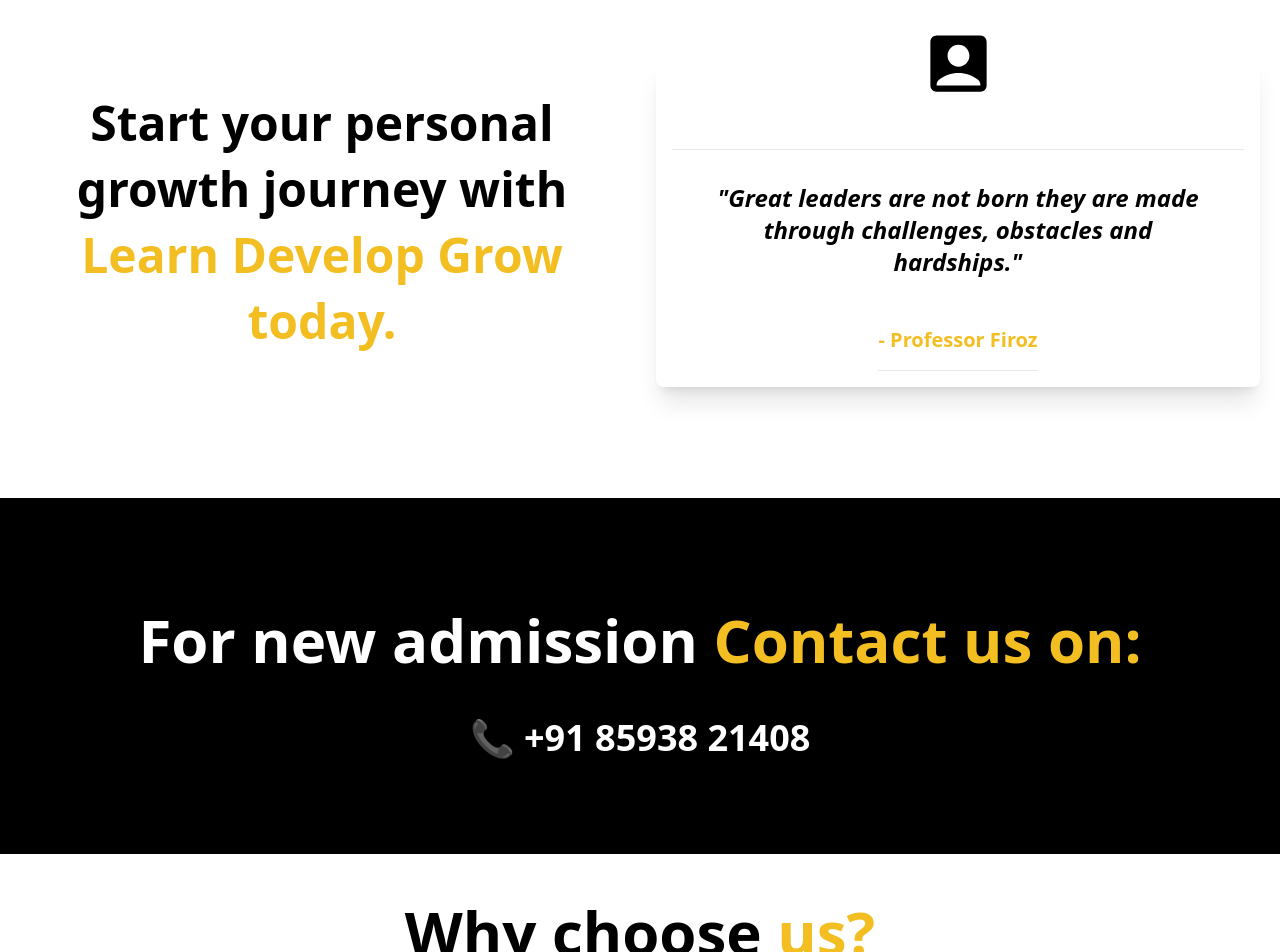
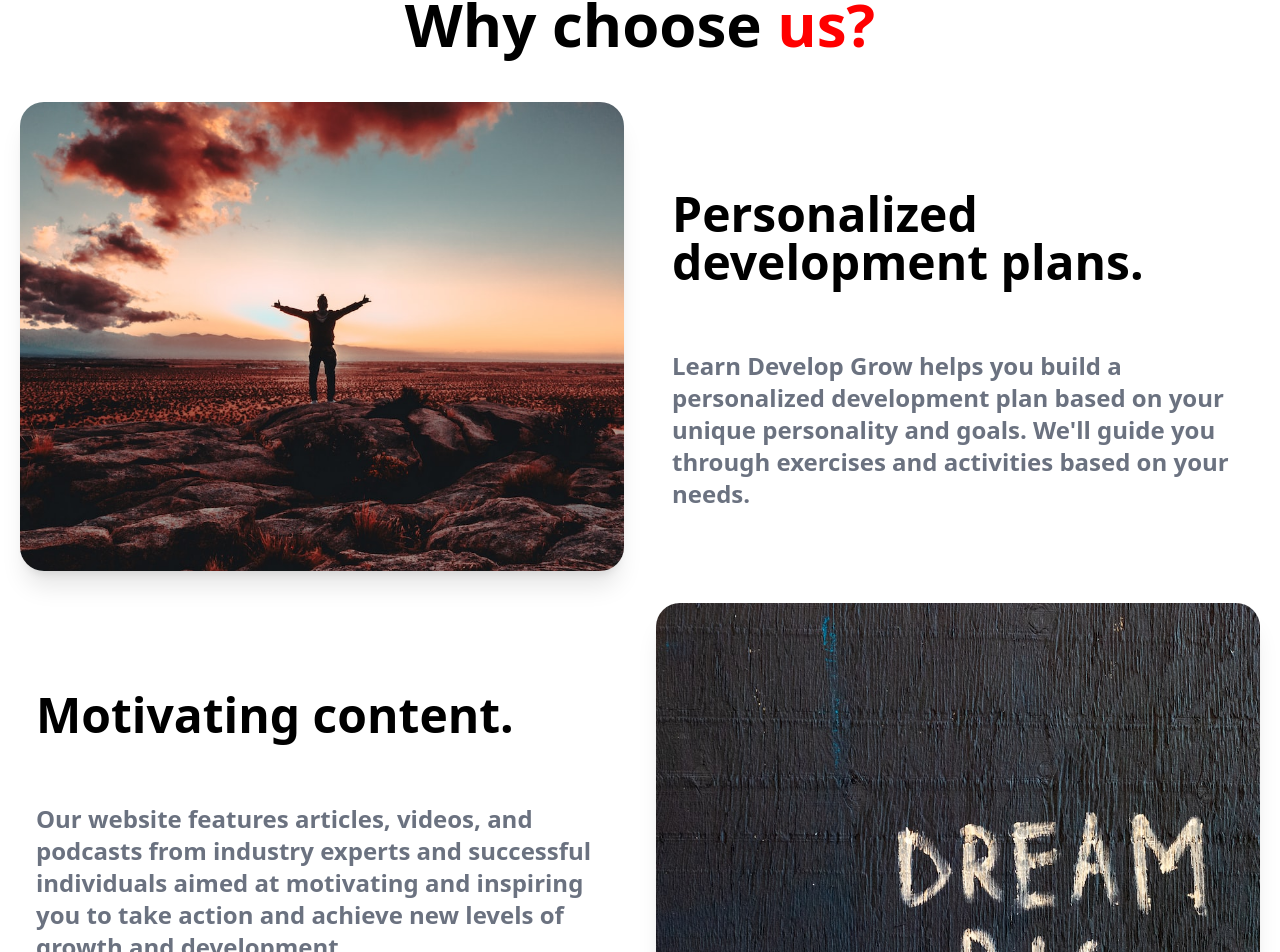
Before and after one commit to akshatbhj/Learn-Develop-and-Grow, a React (Create React App) app: page / in a window 1280 px wide. Shown: the part 2288-3240 px from the top of the page. Built offline with nearby package versions, Linux system fonts and the light colour scheme.

Commit message:
Modifying Community section

```diff
--- a/src/App.js
+++ b/src/App.js
@@ -24,13 +24,11 @@ function App() {
           <Route path="/courses" element={<Courses />}></Route>
           <Route path="/signin" element={<SignIn />}></Route>
           <Route path="/signup" element={<SignUp />}></Route>
-          {/* <Route path="/testimonials" element={<Testimonials />}></Route> */}
-          {/* <Route path="/faqsection" element={<FAQSection />}></Route> */}
-          <Route path="/professorreviewsection" element={<ProfessorReviewSection />}></Route>
+          <Route path="/community" element={<Community />}></Route>
         </Routes>
         <Contact />
-        <Community />
         <Testimonials />
+        <ProfessorReviewSection />
         <FAQSection />
         <Footer />
       </BrowserRouter>
--- a/src/components/Home.jsx
+++ b/src/components/Home.jsx
@@ -1,19 +1,13 @@
 import React from "react";
 import homeVideo from "../assets/video/homeVideo.mp4";
-import homeImg from "../assets/image/courses.jpg";
-import { MdAccountBox } from "react-icons/md";
 import { NavLink } from "react-router-dom";
 import comm1 from "../assets/image/comm1.jpeg";
 import logo from "../assets/image/logo.jpg";
+import comm2 from "../assets/image/comm2.jpeg";
+import comm3 from "../assets/image/comm3.jpeg";
+import comm4 from "../assets/image/comm4.jpeg";
 
 const Home = () => {
-  const professorReview = {
-    name: "Professor Firoz",
-    course: "",
-    review:
-      '"Great leaders are not born they are made through challenges, obstacles and hardships."',
-  };
-
   return (
     <>
       <div className="w-full py-[4rem] lg:mt-[4rem] mb-[4rem] lg:mb-[1rem]  px-4 h-screen mt-10 ">
@@ -133,25 +127,62 @@ const Home = () => {
         </div>
       </div>
       <div className="w-full pt-[2rem] pb-[2rem] px-4 bg-white">
+        <h1 className="text-black text-4xl md:text-5xl lg:text-6xl font-bold text-center mb-[3rem] mt-4 ">
+          Why choose <span className="text-[red]">us?</span>
+        </h1>
         <div className="max-w-[1240px] mx-auto grid md:grid-cols-2 gap-8">
-          <div className="w-full flex flex-col p-4 my-4 rounded-lg">
-            <h1 className="text-5xl font-bold text-center py-4 md:my-[4rem] my-[2rem] leading-snug">
-              Start your personal growth journey with{" "}
-              <span className="text-[#f2be22] ">Learn Develop Grow today.</span>
+          <div className="w-full shadow-xl flex flex-col p-4 my-auto mx-auto rounded-3xl relative h-0 pb-[75%]">
+            <img
+              src={comm2}
+              alt="/"
+              className="absolute top-0 left-0 w-full h-full object-cover rounded-3xl"
+            />
+          </div>
+          <div className="w-full flex flex-col p-4 my-2 rounded-lg">
+            <h1 className="text-5xl font-bold text-left py-4 md:my-[3rem]">
+              Personalized development plans.
             </h1>
+            <p className="font-bold text-gray-500 mt-4 md:mt-0 md:text-2xl">
+              Learn Develop Grow helps you build a personalized development plan
+              based on your unique personality and goals. We'll guide you
+              through exercises and activities based on your needs.
+            </p>
           </div>
-          <div className="w-full shadow-xl flex flex-col p-4 my-auto mx-auto rounded-lg">
-            <MdAccountBox
-              width={100}
-              fontSize={75}
-              className="mx-auto mt-[-3rem] bg-white"
+
+          <div className="w-full flex flex-col p-4 my-2 rounded-lg">
+            <h1 className="text-5xl font-bold text-left py-4 md:my-[3rem]">
+              Motivating content.
+            </h1>
+            <p className="font-bold text-gray-500 mt-4 md:mt-0 md:text-2xl">
+              Our website features articles, videos, and podcasts from industry
+              experts and successful individuals aimed at motivating and
+              inspiring you to take action and achieve new levels of growth and
+              development.
+            </p>
+          </div>
+          <div className="w-full shadow-xl flex flex-col p-4 my-auto mx-auto rounded-3xl relative h-0 pb-[75%]">
+            <img
+              src={comm3}
+              alt="/"
+              className="absolute top-0 left-0 w-full h-full object-cover rounded-3xl"
             />
-            <p className="text-2xl text-center font-bold  border-t p-8 mt-[3rem] italic">
-              {professorReview.review}
-            </p>
-            <p class="py-4 mx-auto text-xl text-[#f2be22] font-bold border-b text-center">
-              {" "}
-              - Professor Firoz
+          </div>
+          <div className="w-full shadow-xl flex flex-col p-4 my-auto mx-auto rounded-3xl relative h-0 pb-[75%]">
+            <img
+              src={comm4}
+              alt="/"
+              className="absolute top-0 left-0 w-full h-full object-cover rounded-3xl"
+            />
+          </div>
+          <div className="w-full flex flex-col p-4 my-2 rounded-lg">
+            <h1 className="text-5xl font-bold text-left py-4 md:my-[3rem]">
+              Community support.
+            </h1>
+            <p className="font-bold text-gray-500 mt-4 md:mt-0 md:text-2xl">
+              Join our community to interact with other like-minded individuals
+              and receive support from our team of experts. Share your
+              experiences, challenges, and successes on your journey to personal
+              growth.
             </p>
           </div>
         </div>
```
